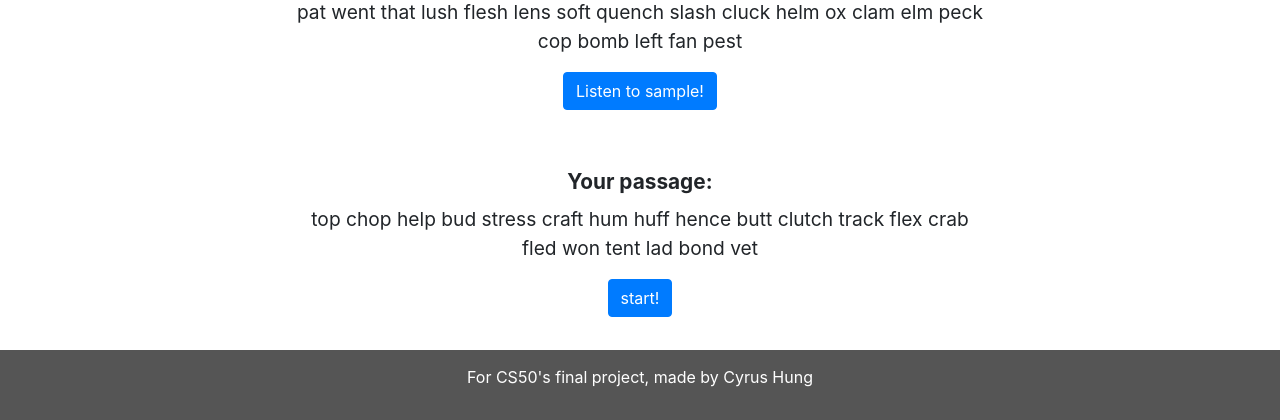
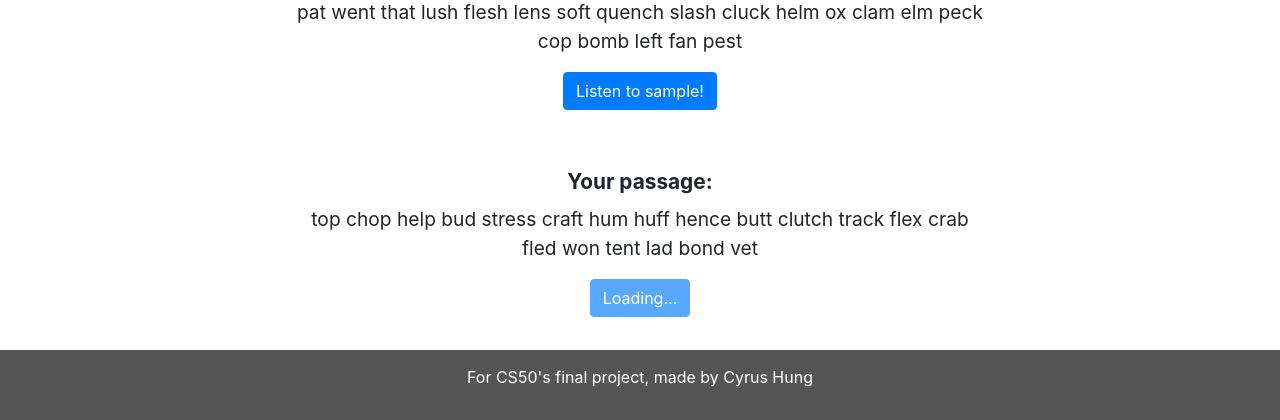
Before and after one commit to cyruslhh/SpeechPacer, a Flask app: page /exercises in a window 1280 px wide. Shown: the part 380-800 px from the top of the page. Run offline with Flask 2, Linux system fonts and the light colour scheme; a user stored in the database is signed in; data comes from the database, SQL or seed files in the repository; some libraries are stand-ins or nearby versions.

Commit message:
fixed labeling and timing

```diff
--- a/templates/exercise.html
+++ b/templates/exercise.html
@@ -126,7 +126,7 @@ Please use the latest version of Chrome, and speak loudly as the speech processi
     var startButton = document.querySelector("#start");
     startButton.disabled = true;
     startButton.textContent = "Loading...";
-    setTimeout(function() { startButton.textContent = "start!"; startButton.disabled = false;}, 5000);
+    setTimeout(function() { startButton.textContent = "start!"; startButton.disabled = false;}, 10000);
 
     //Called by the Listen to Sample button, speaks the sample passage at the user's current speed.
     function speakSample() {
@@ -422,7 +422,7 @@ Please use the latest version of Chrome, and speak loudly as the speech processi
         difference = Math.abs(timer - pacingAvg);
 
         //convert each avg into scores.
-        var accuracyGrade = accuracyScoreToGrade(accuracyAvg);
+        var accuracyGrade = accuracyScoreToGrade(accuracyAvg, missedWords);
         var pacingGrade = pacingScoreToGrade(pacingAvg, timer);
 
         //show modal pop up.
```
